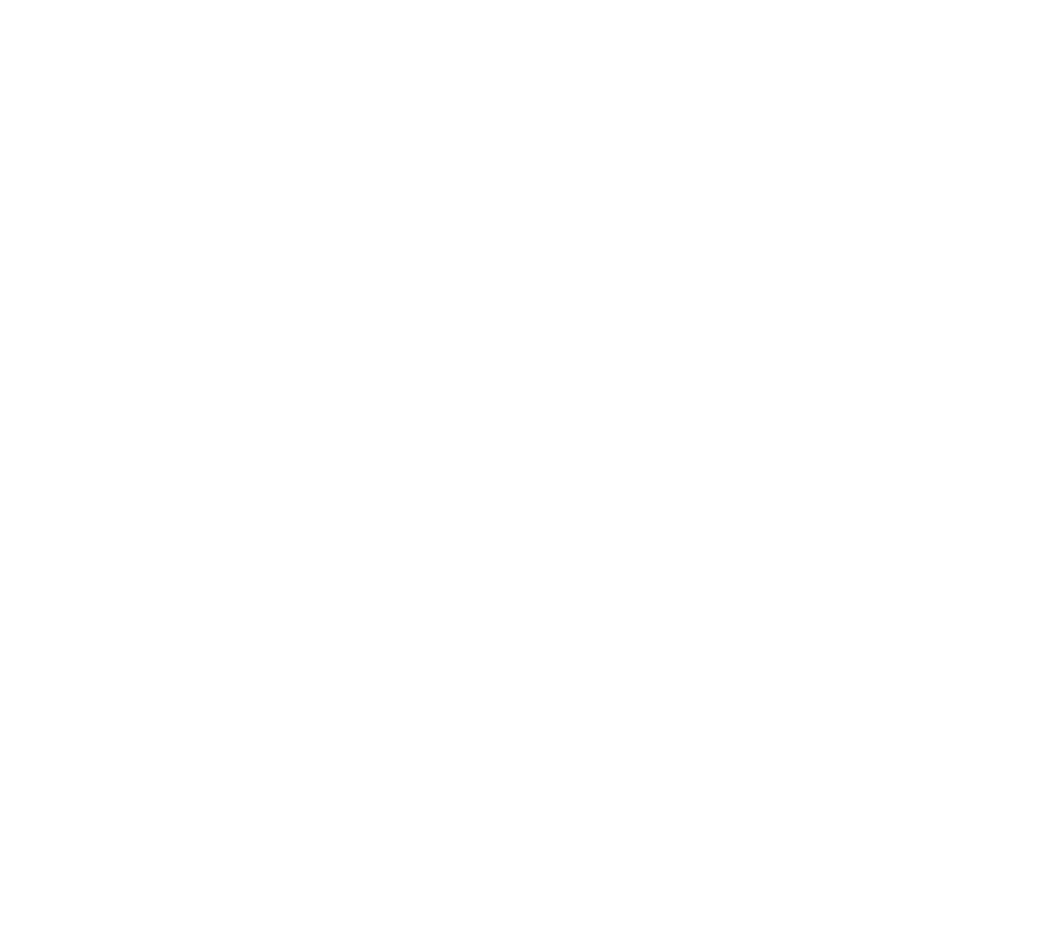
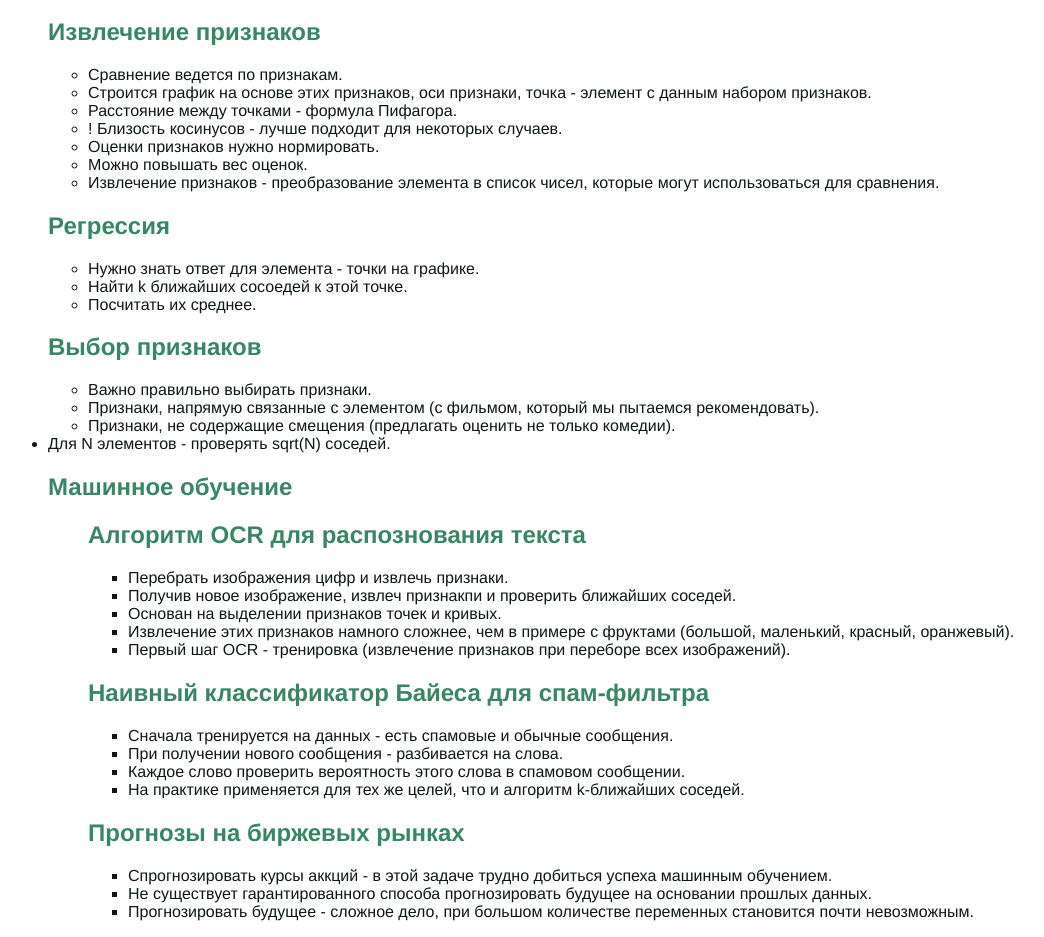
Before and after one commit to kandalova/notes, a Vue app: page /algorithms in a window 1280 px wide. Shown: the part 7940-8877 px from the top of the page, without its empty margins (0-1044 px from the left). Before the commit the page ends 7776 px from the top, so only its background shows below. Built offline with nearby package versions, Linux system fonts and the light colour scheme.

Commit message:
Add algorithms content (k-NN algorithm)

```diff
--- a/src/content/algorithm_content.js
+++ b/src/content/algorithm_content.js
@@ -476,5 +476,80 @@
                 ]
             },
         ],
+    }, {
+        header: 'Алгоритм k-ближайших соседей (k-nearest neighbors algorithm, k-NN)',
+        items: [
+            'Алгоритм для классификации - распределения по категориям.',
+            'Регрессия - прогнозирование ответа (в числовом выражении).',
+            {
+                ordered: true,
+                items: [
+                    'Получаем новый элемент для классификации.',
+                    'Проверяем его k ближайших соседей.',
+                    'Чего больше среди соседей, туда и классицицируем.',
+                ]
+            },
+            {
+                header: 'Извлечение признаков',
+                items: [
+                    'Сравнение ведется по признакам.',
+                    'Строится график на основе этих признаков, оси признаки, точка - элемент с данным набором признаков.',
+                    'Расстояние между точками - формула Пифагора.',
+                    '! Близость косинусов - лучше подходит для некоторых случаев.',
+                    'Оценки признаков нужно нормировать.',
+                    'Можно повышать вес оценок.',
+                    'Извлечение признаков - преобразование элемента в список чисел, которые могут использоваться для сравнения.'
+                ]
+            },
+            {
+                header: 'Регрессия',
+                items: [
+                    'Нужно знать ответ для элемента - точки на графике.',
+                    'Найти k ближайших сосоедей к этой точке.',
+                    'Посчитать их среднее.'
+                ]
+            },
+            {
+                header: 'Выбор признаков',
+                items: [
+                    'Важно правильно выбирать признаки.',
+                    'Признаки, напрямую связанные с элементом (с фильмом, который мы пытаемся рекомендовать).',
+                    'Признаки, не содержащие смещения (предлагать оценить не только комедии).',
+                ]
+            },
+            'Для N элементов - проверять sqrt(N) соседей.',
+            {
+                header: 'Машинное обучение',
+                items: [
+                    {
+                        header: 'Алгоритм OCR для распознования текста',
+                        items: [
+                            'Перебрать изображения цифр и извлечь признаки.',
+                            'Получив новое изображение, извлеч признакпи и проверить ближайших соседей.',
+                            'Основан на выделении признаков точек и кривых.',
+                            'Извлечение этих признаков намного сложнее, чем в примере с фруктами (большой, маленький, красный, оранжевый).',
+                            'Первый шаг OCR - тренировка (извлечение признаков при переборе всех изображений).',
+                        ]
+                    },
+                    {
+                        header: 'Наивный классификатор Байеса для спам-фильтра',
+                        items: [
+                            'Сначала тренируется на данных - есть спамовые и обычные сообщения.',
+                            'При получении нового сообщения  - разбивается на слова.',
+                            'Каждое слово проверить вероятность этого слова в спамовом сообщении.',
+                            'На практике применяется для тех же целей, что и алгоритм k-ближайших соседей.',
+                        ]
+                    },
+                    {
+                        header: 'Прогнозы на биржевых рынках',
+                        items: [
+                            'Спрогнозировать курсы аккций - в этой задаче трудно добиться успеха машинным обучением.',
+                            'Не существует гарантированного способа прогнозировать будущее на основании прошлых данных.',
+                            'Прогнозировать будущее - сложное дело, при большом количестве переменных становится почти невозможным.',
+                        ]
+                    },
+                ]
+            },
+        ],
     }]
 }
```
